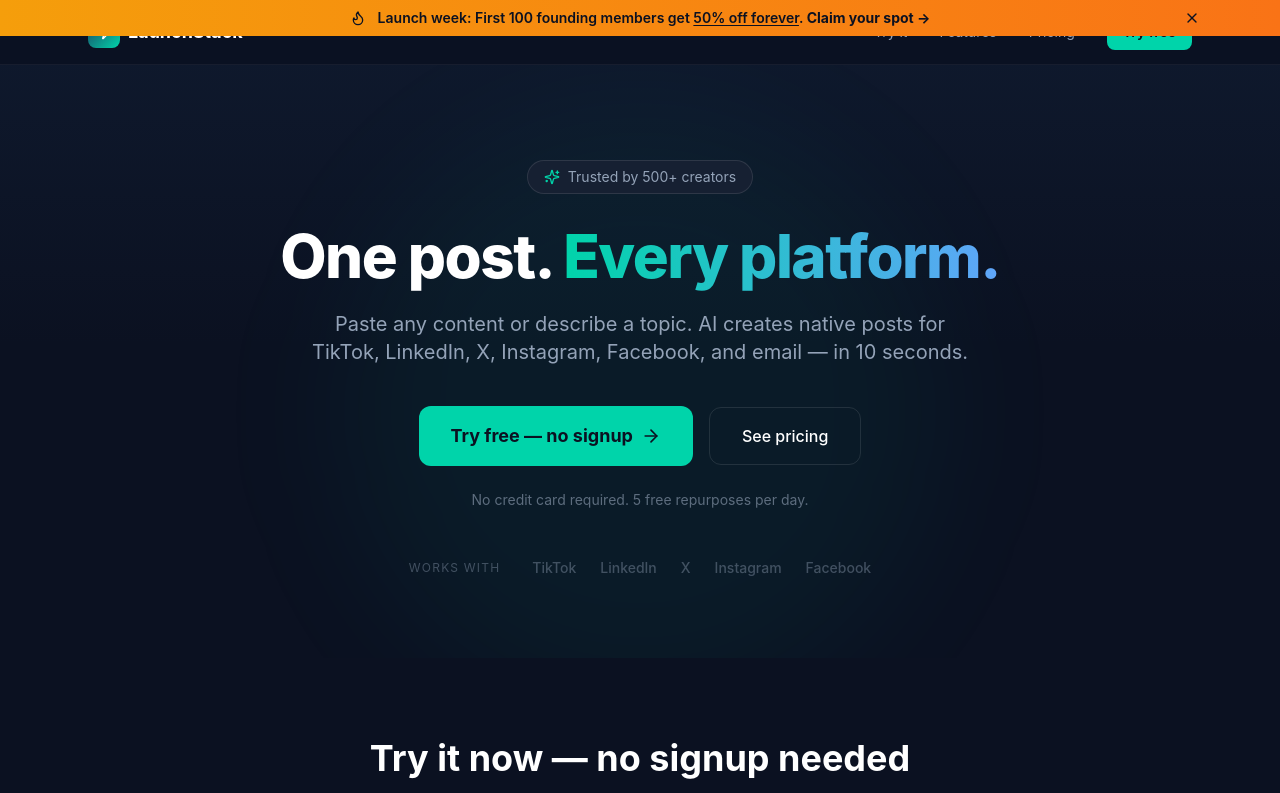
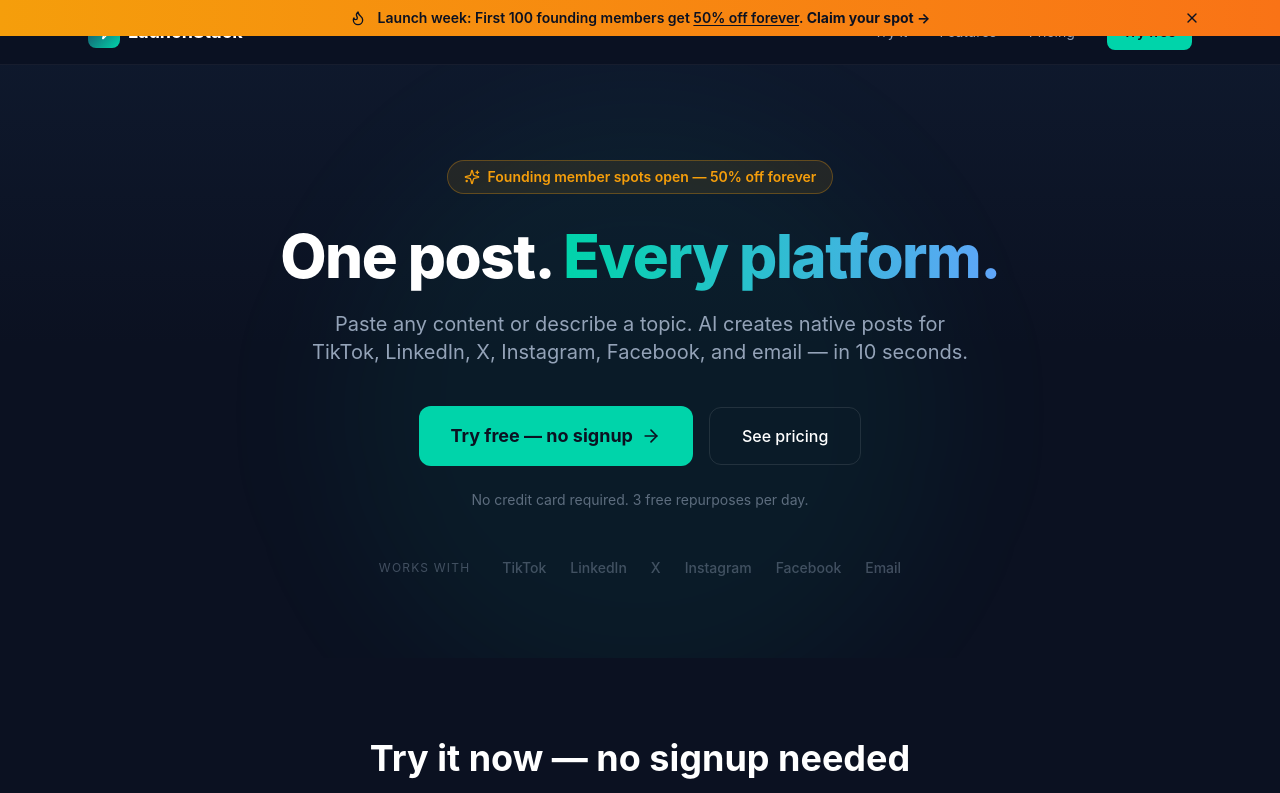
Before and after one commit to justflowai/launchstack-repurpose, a Next.js app: page / in a window 1280 px wide. Shown: the top 793 px of the page. Built offline with nearby package versions, Linux system fonts and the light colour scheme.

Commit message:
Update src/components/landing/Hero.tsx — audit fixes (pricing, copy, conversion)

```diff
--- a/src/components/landing/Hero.tsx
+++ b/src/components/landing/Hero.tsx
@@ -10,11 +10,11 @@ export function Hero() {
       <div className="absolute top-20 left-1/2 -translate-x-1/2 w-[600px] h-[600px] bg-brand-teal/5 rounded-full blur-3xl pointer-events-none" />
 
       <div className="relative max-w-4xl mx-auto text-center">
-        {/* Badge — social proof */}
-        <div className="inline-flex items-center gap-2 px-4 py-1.5 rounded-full bg-brand-slate border border-white/10 text-sm text-brand-gray mb-8">
-          <Sparkles className="w-4 h-4 text-brand-teal" />
-          <span>
-            Trusted by 500+ creators
+        {/* Badge — founding urgency (no fake social proof) */}
+        <div className="inline-flex items-center gap-2 px-4 py-1.5 rounded-full bg-brand-amber/10 border border-brand-amber/30 text-sm text-brand-amber mb-8">
+          <Sparkles className="w-4 h-4 text-brand-amber" />
+          <span className="font-semibold">
+            Founding member spots open — 50% off forever
           </span>
         </div>
 
@@ -51,7 +51,7 @@ export function Hero() {
 
         {/* Trust line */}
         <p className="mt-6 text-sm text-brand-gray/60">
-          No credit card required. 5 free repurposes per day.
+          No credit card required. 3 free repurposes per day.
         </p>
 
         {/* Platform logos row */}
@@ -65,6 +65,7 @@ export function Hero() {
             <span>X</span>
             <span>Instagram</span>
             <span>Facebook</span>
+            <span>Email</span>
           </div>
         </div>
       </div>
```
